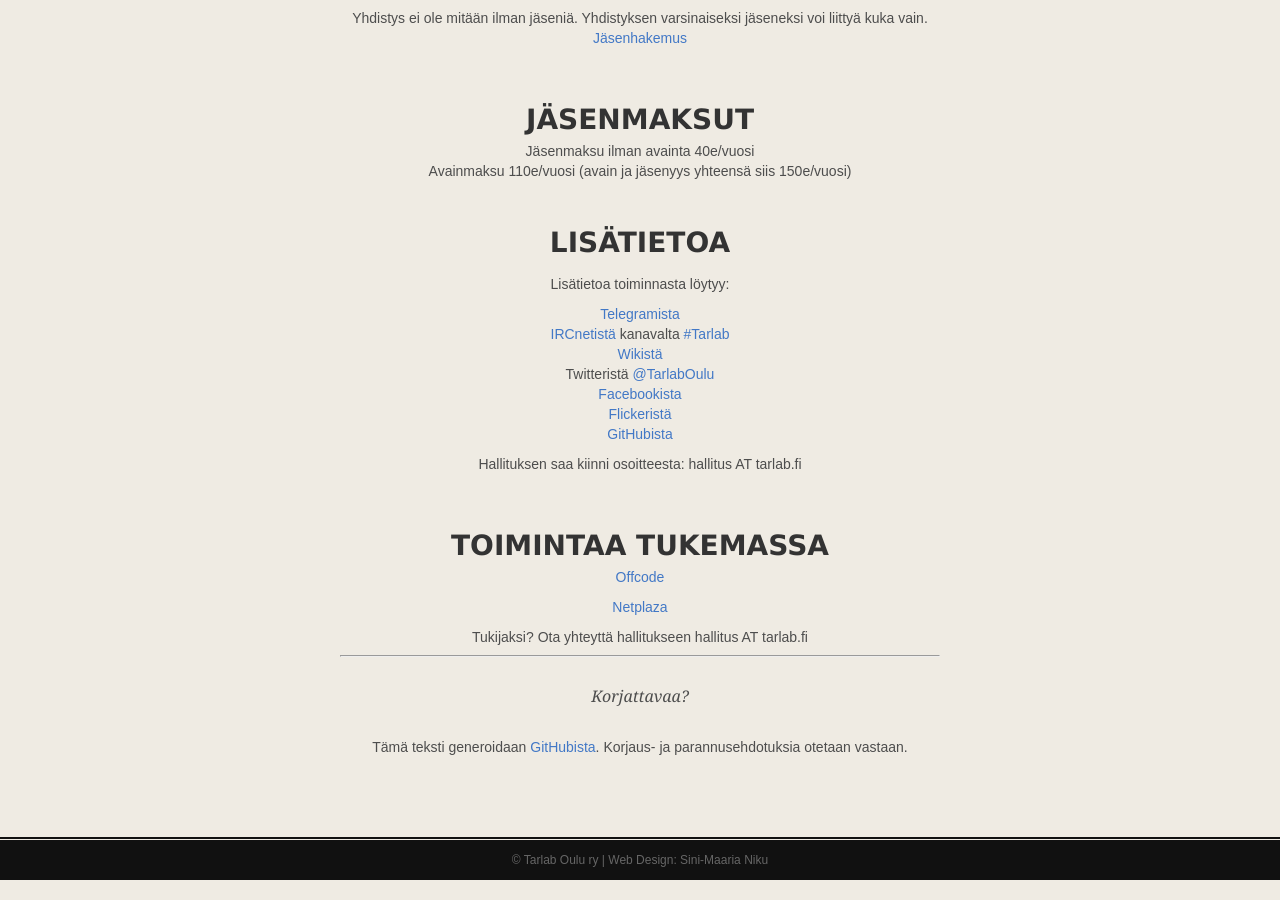
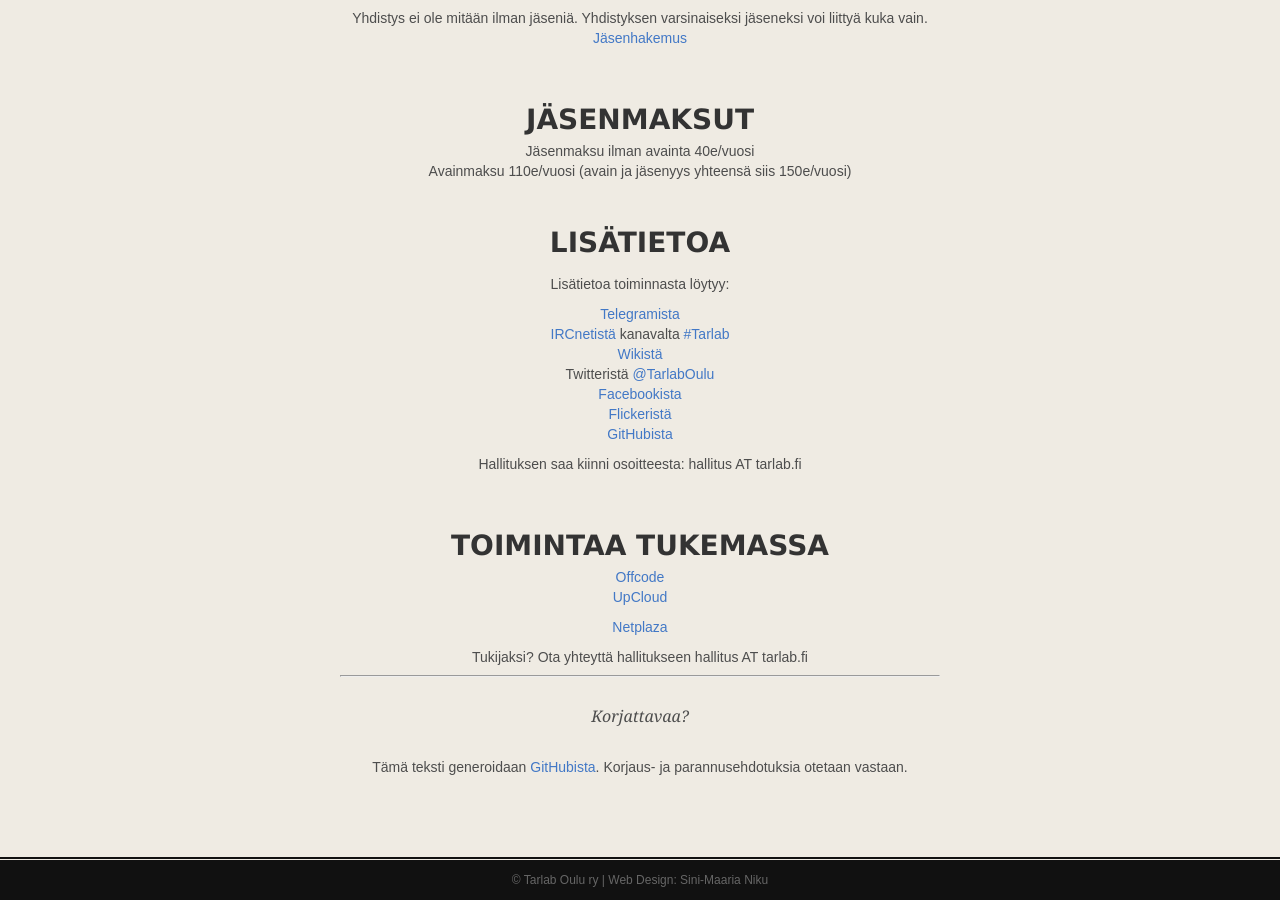
Before and after one commit to Tarlab/tarlab.github.io, a Jekyll site: the page built from index.md, in a window 1280 px wide and 900 px high, scrolled down 1018 px. Built offline with Jekyll 4.4.1, drawn with Linux system fonts in a browser that asks for light colours; comment, search, counter and statistics services are not loaded.

Commit message:
Add UpCloud

```diff
--- a/index.md
+++ b/index.md
@@ -53,6 +53,7 @@ Toimintaa tukemassa
 ===================
 
  - [Offcode](http://offcode.fi)
+ - [UpCloud](https://upcloud.com/signup/?promo=hacklab)
  - [Netplaza](http://netplaza.fi)
 
  - Tukijaksi? Ota yhteyttä hallitukseen `hallitus AT tarlab.fi`
```
